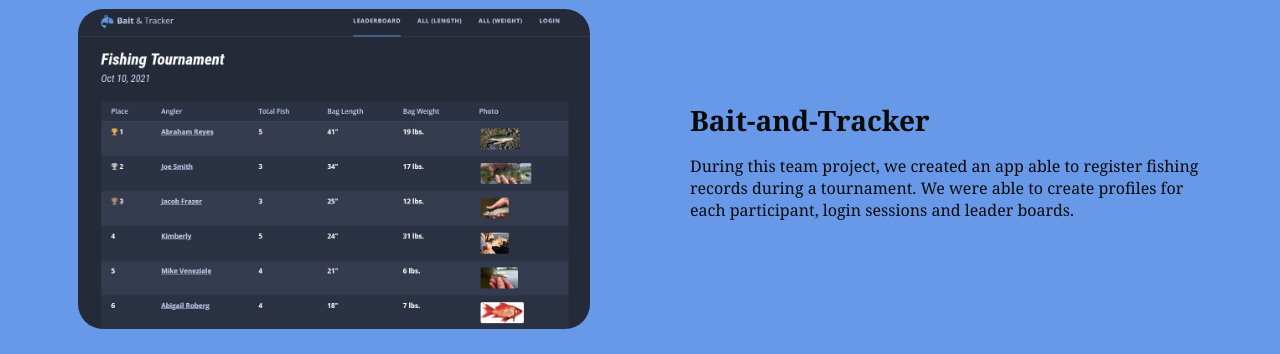
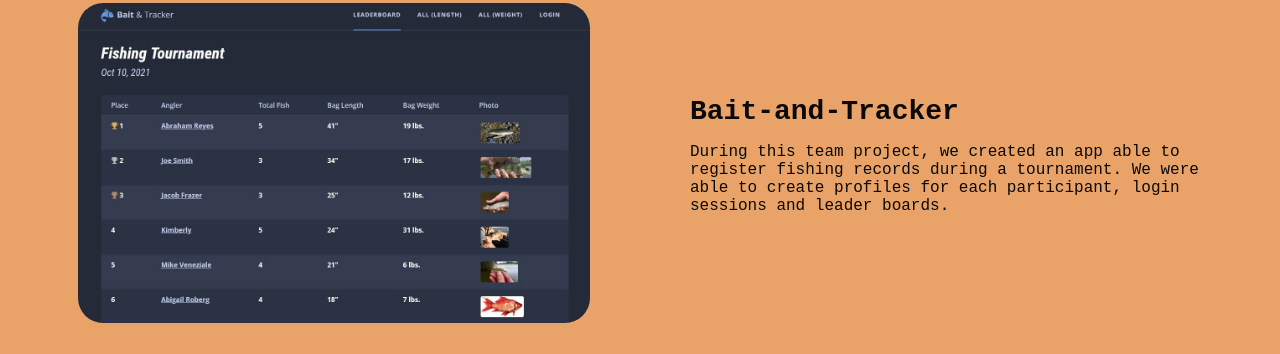
Before and after one commit to abrahampre/new-portfolio, a plain HTML site: page work.html in a window 1280 px wide. Shown: the part 809-1163 px from the top of the page. Drawn offline with Linux system fonts and the light colour scheme.

Commit message:
finished

```diff
--- a/assets/style.css
+++ b/assets/style.css
@@ -1,6 +1,6 @@
 
 :root {
-    --background-color: #6899e9;
+    --background-color: #e9a268;
     --primary-color: #0a0a0a;
 }
 
@@ -46,7 +46,7 @@ header nav ul {
 body {
     background-color: var(--background-color);
     color: var(--primary-color);
-    font-family: Cambria, Cochin, Georgia, Arial, serif;
+    font-family: 'Courier New', Courier, monospace;
     margin: 0;
 }
 
```
Also changed, not shown: contact.html (+1 -1 lines), index.html (+1 -1 lines).
